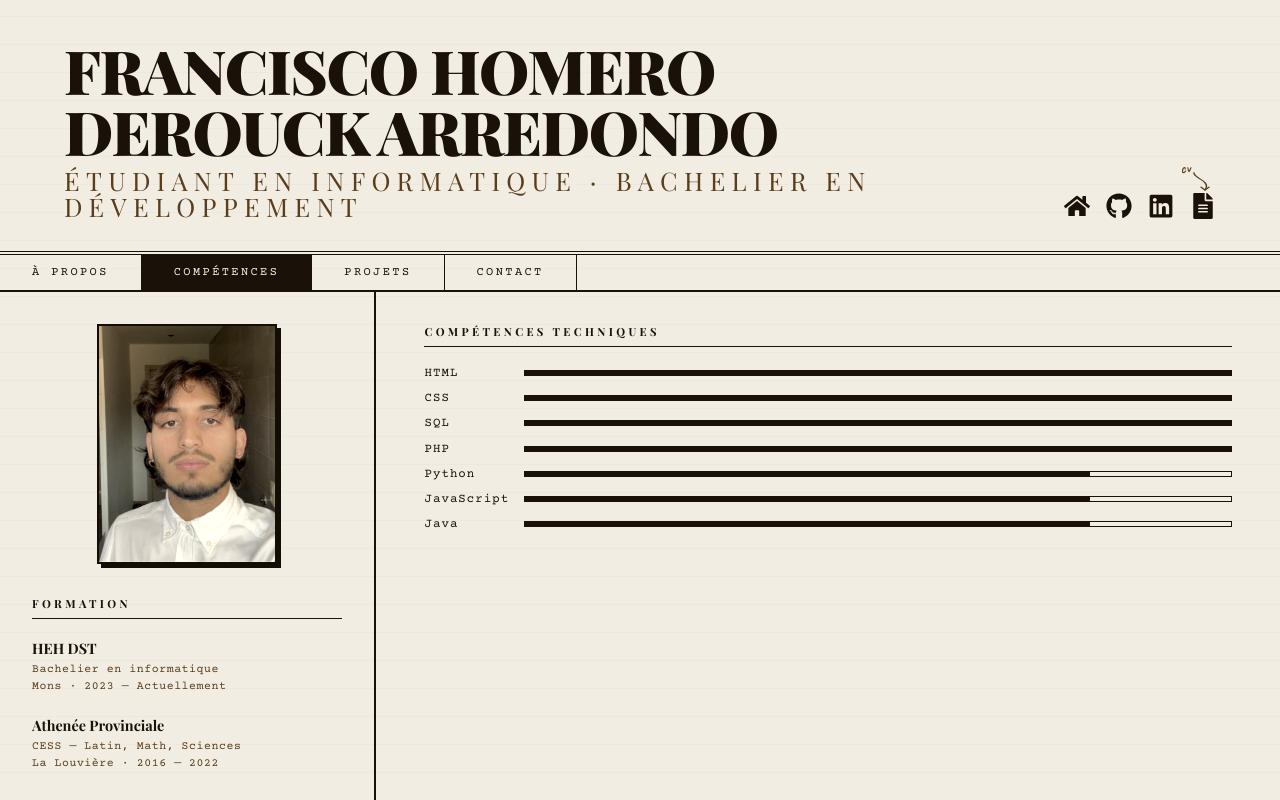
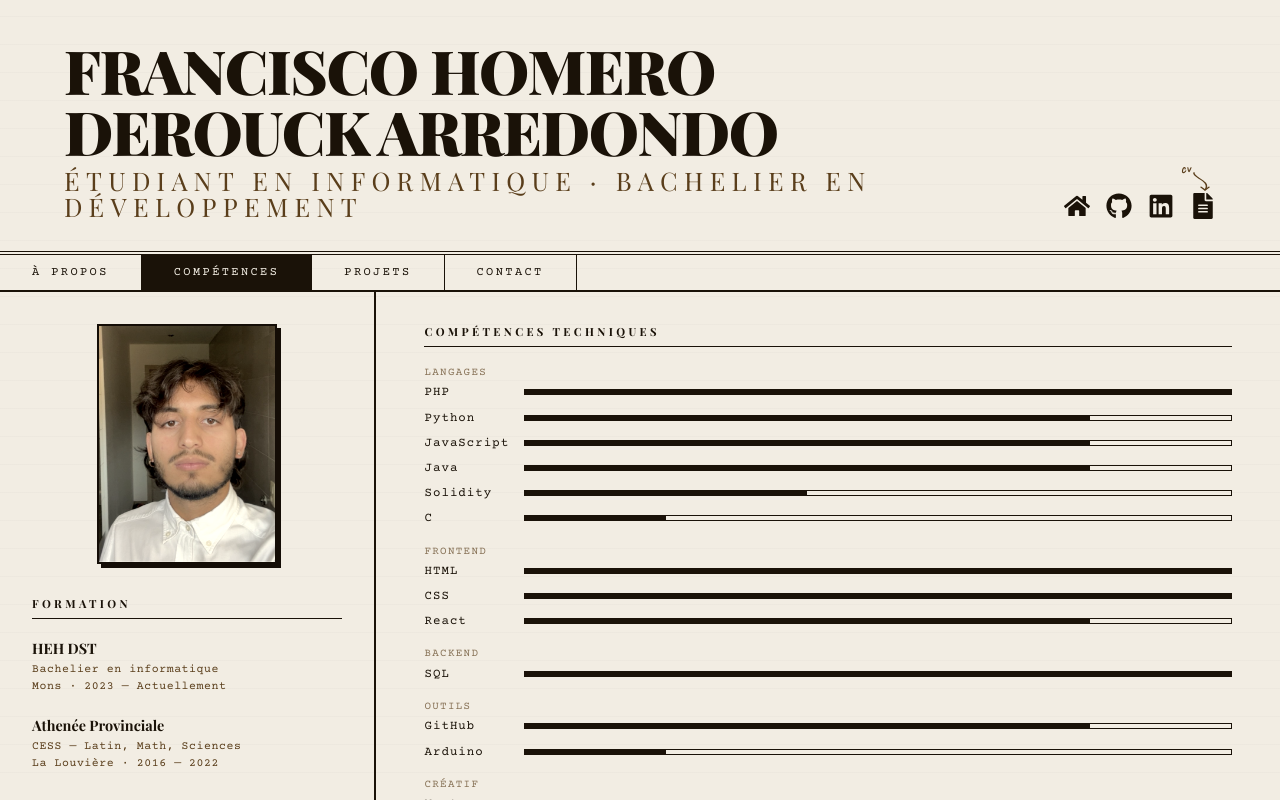
Before and after one commit to spidermiriki/Portfolio, a React (Vite) app: page / in a window 1280 px wide. Both pictures are taken after a click on the button "COMPÉTENCES". Built offline with nearby package versions, Linux system fonts and the light colour scheme; a web font is replaced by a local one.

Commit message:
adding skills and class them

```diff
--- a/src/components/PortfolioPage.css
+++ b/src/components/PortfolioPage.css
@@ -276,7 +276,22 @@ body:has(.pp-root) {
 
 .pp-skill-bar-fill {
   height: 100%;
+  width: var(--skill-width);
   background: #1a1208;
+}
+
+.pp-skill-category {
+  margin-bottom: 1.2rem;
+}
+
+.pp-skill-category-label {
+  font-family: 'Courier Prime', monospace;
+  font-size: 0.68rem;
+  letter-spacing: 0.12em;
+  text-transform: uppercase;
+  color: #5a3e1b;
+  margin-bottom: 0.4rem;
+  opacity: 0.7;
 }
 
 /* ── Languages ─────────────────────────────────── */
--- a/src/components/PortfolioPage.tsx
+++ b/src/components/PortfolioPage.tsx
@@ -4,15 +4,31 @@ import { playHover, playClick } from '../utils/sounds'
 import profilImg from '../assets/profil.jpg'
 import './PortfolioPage.css'
 
-const SKILLS = [
-  { name: 'HTML',       level: 5 },
-  { name: 'CSS',        level: 5 },
-  { name: 'SQL',        level: 5 },
+const SKILLS: Record<string, { name: string; level: number }[]> = {
+  'Langages': [
     { name: 'PHP',        level: 5 },
     { name: 'Python',     level: 4 },
     { name: 'JavaScript', level: 4 },
     { name: 'Java',       level: 4 },
-]
+    { name: 'Solidity',   level: 2 },
+    { name: 'C',          level: 1 },
+  ],
+  'Frontend': [
+    { name: 'HTML',  level: 5 },
+    { name: 'CSS',   level: 5 },
+    { name: 'React', level: 4 },
+  ],
+  'Backend': [
+    { name: 'SQL', level: 5 },
+  ],
+  'Outils': [
+    { name: 'GitHub',  level: 4 },
+    { name: 'Arduino', level: 1 },
+  ],
+  'Créatif': [
+    { name: 'Montage vidéo', level: 4 },
+  ],
+}
 
 const LANGS = [
   { name: 'Français',    level: 5 },
@@ -179,15 +195,20 @@ export function PortfolioPage() {
           {active === 'skills' && (
             <section>
               <div className="pp-section-title">Compétences techniques</div>
-              {SKILLS.map(s => (
+              {Object.entries(SKILLS).map(([category, items]) => (
+                <div key={category} className="pp-skill-category">
+                  <div className="pp-skill-category-label">{category}</div>
+                  {items.map(s => (
                     <div key={s.name} className="pp-skill-row">
                       <span className="pp-skill-name">{s.name}</span>
                       <div className="pp-skill-bar-bg">
                         <div
                           className="pp-skill-bar-fill"
-                      style={{ width: `${s.level / 5 * 100}%` }}
+                          style={{ '--skill-width': `${s.level / 5 * 100}%` } as React.CSSProperties}
                         />
                       </div>
+                    </div>
+                  ))}
                 </div>
               ))}
             </section>
```
Lines whose indentation alone changed are shown as unchanged.
